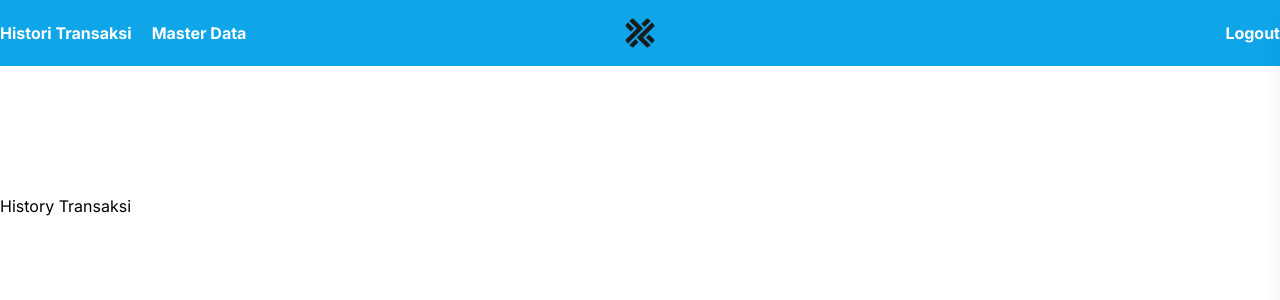
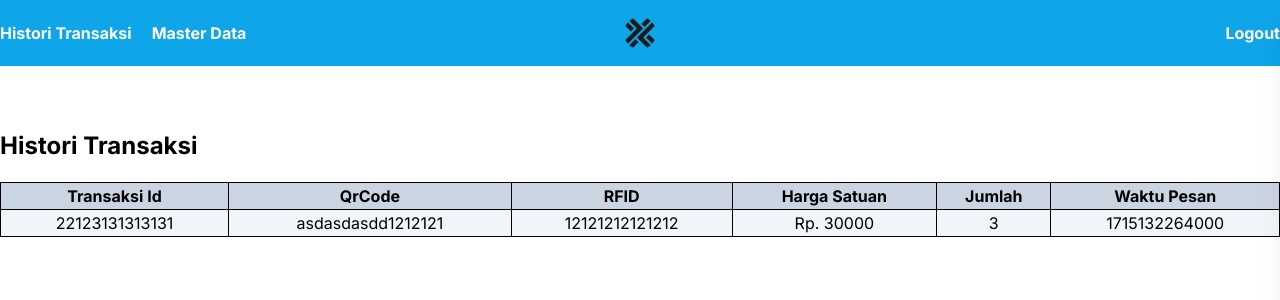
Before and after one commit to aditbagja/xmart-fe, a React (Vite) app: page /shop/transaksi in a window 1280 px wide. Shown: the top 300 px of the page. Built offline with nearby package versions, Linux system fonts and the light colour scheme.

Commit message:
screen histori transaksi

```diff
--- a/src/pages/HistoriTransaksi.jsx
+++ b/src/pages/HistoriTransaksi.jsx
@@ -1,8 +1,40 @@
 const HistoriTransaksi = () => {
   return (
-    <section className="w-full py-32">
-      <div className="container mx-auto">
-        <h1>History Transaksi</h1>
+    <section className="w-full py-16">
+      <div className="container mx-auto px-5 xl:px-0">
+        <h1 className="font-bold text-2xl mb-5">Histori Transaksi</h1>
+        <div className="overflow-auto">
+          <table className="w-full table-auto border-collapse border border-black bg-slate-100">
+            <thead className="bg-slate-300">
+              <tr>
+                <th className="border border-black">Transaksi Id</th>
+                <th className="border border-black">QrCode</th>
+                <th className="border border-black">RFID</th>
+                <th className="border border-black">Harga Satuan</th>
+                <th className="border border-black">Jumlah</th>
+                <th className="border border-black">Waktu Pesan</th>
+              </tr>
+            </thead>
+            <tbody>
+              <tr>
+                <td className="border border-black text-center">
+                  22123131313131
+                </td>
+                <td className="border border-black text-center">
+                  asdasdasdd1212121
+                </td>
+                <td className="border border-black text-center">
+                  12121212121212
+                </td>
+                <td className="border border-black text-center">Rp. 30000</td>
+                <td className="border border-black text-center">3</td>
+                <td className="border border-black text-center">
+                  {Date.now()}
+                </td>
+              </tr>
+            </tbody>
+          </table>
+        </div>
       </div>
     </section>
   );
```
